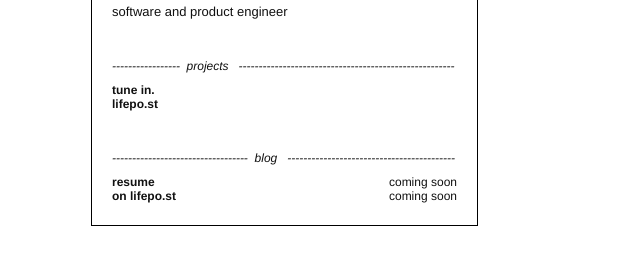
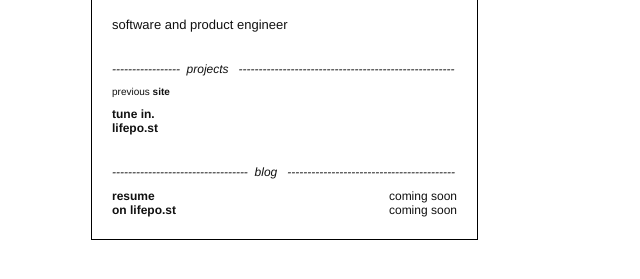
Before and after one commit to jiminkk/my-website, a website: page index.html in a window 1280 px wide. Shown: the part 105-384 px from the top of the page, without its empty margins (0-640 px from the left). Drawn offline with Linux system fonts and the light colour scheme.

Commit message:
add previous site

```diff
--- a/index.html
+++ b/index.html
@@ -61,8 +61,11 @@
     .about {
       font-size: small;
     }
+    .subabout {
+      font-size: smaller;
+    }
     .projects {
-      margin-top: 40px;
+      margin-top: 30px;
       width: 400px;
     }
     .subheader {
@@ -74,7 +77,7 @@
       float: right;
     }
     .blog {
-      margin: 40px 20px 0 0;
+      margin: 30px 20px 0 0;
     }
     ul {
       padding-left: 0;
@@ -99,12 +102,17 @@
           <h1 class="name">Jasmine 지민 Kim</h1>
         </div>
 
-        <div class="about">software and product engineer</div>
-
+        <div class="about">
+          <p>software and product engineer</p>
+        </div>
         <div class="projects">
           <p class="subheader">
             -----------------&nbsp;&nbsp;projects
             &nbsp;&nbsp;------------------------------------------------------
+          </p>
+          <p class="subabout">
+            previous
+            <a href="https://jasminekim.tumblr.com">site</a>
           </p>
           <div>
             <a href="https://jiminkk.github.io/radio-player">tune in.</a>
```
